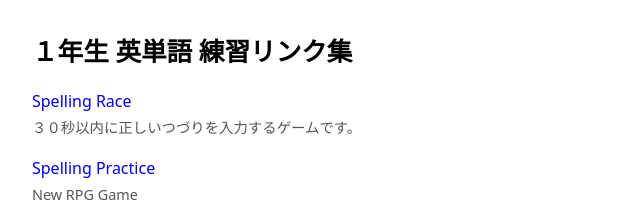
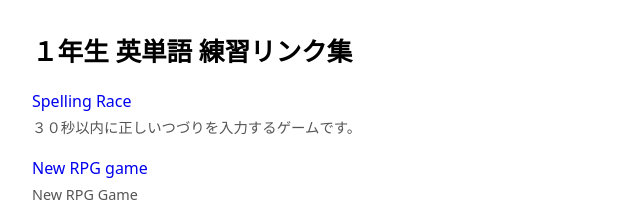
Before and after one commit to vexavi/1-year-directory-12-12-25, a plain HTML site: page index.html in a window 1280 px wide. Shown: the top 221 px of the page, 0-640 px from the left. Drawn offline with Linux system fonts and the light colour scheme.

Commit message:
Update link text from 'Spelling Practice' to 'New RPG game'

```diff
--- a/index.html
+++ b/index.html
@@ -43,7 +43,7 @@
     </li>
     <li>
       <a href="https://vexavi.github.io/1nenseiexpansion/" target="_blank" rel="noopener">
-        Spelling Practice
+        New RPG game
       </a><br />
       <span class="desc">New RPG Game</span>
     </li>
```
